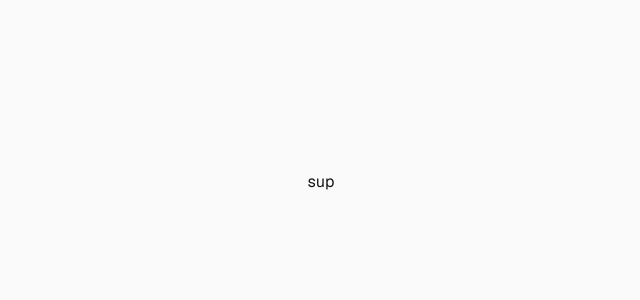
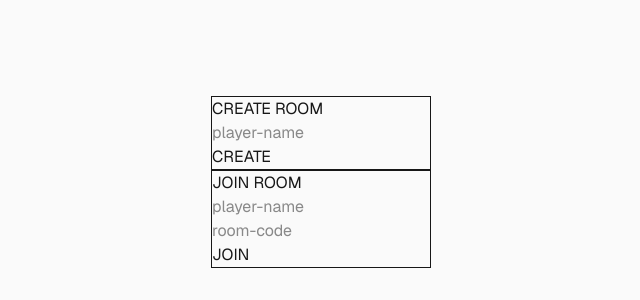
Before and after one commit to davidv410/drawing-game-nextjs, a Next.js app: page / in a window 1280 px wide. Shown: the part 218-518 px from the top of the page, without its empty margins (319-959 px from the left). Built offline with nearby package versions, Linux system fonts and the light colour scheme; no server answers.

Commit message:
create room and player forms

```diff
--- a/app/page.tsx
+++ b/app/page.tsx
@@ -1,7 +1,20 @@
+import { createPlayer, createRoomAndHost } from "@/actions/actions";
+
 export default function Home() {
+
   return (
     <div className="flex flex-col flex-1 items-center justify-center bg-zinc-50 font-sans dark:bg-black">
-      sup
+        <form className="border" action={createRoomAndHost}>
+          <h1>CREATE ROOM</h1>
+          <input name="name" type="text" placeholder="player-name"/><br/>
+          <button>CREATE</button>
+        </form>
+        <form className="border" action={createPlayer}>
+          <h1>JOIN ROOM</h1>
+          <input name="name" type="text" placeholder="player-name"/><br/>
+          <input name="code" type="text" placeholder="room-code"/><br/>
+          <button>JOIN</button>
+        </form>
     </div>
   );
 }
```
